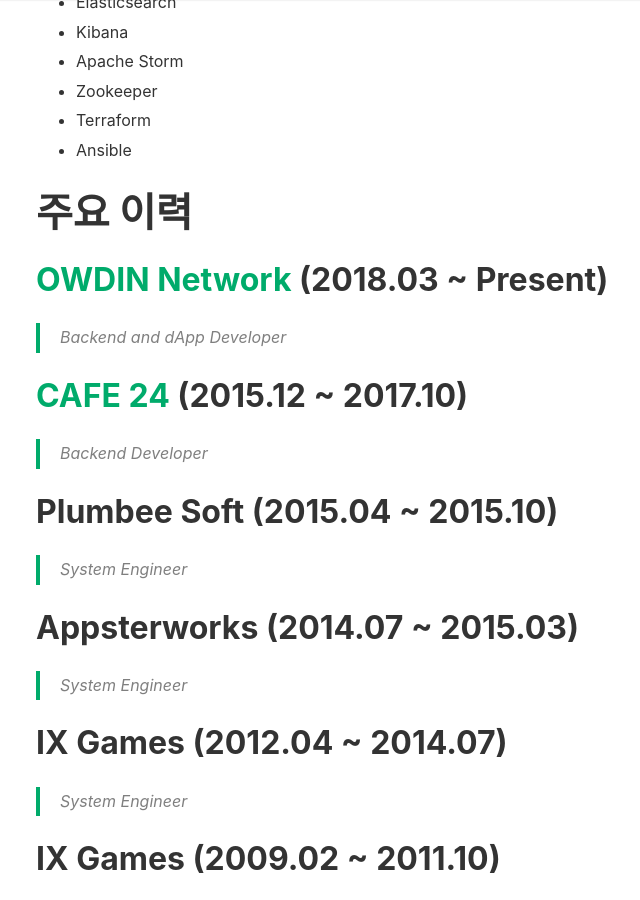
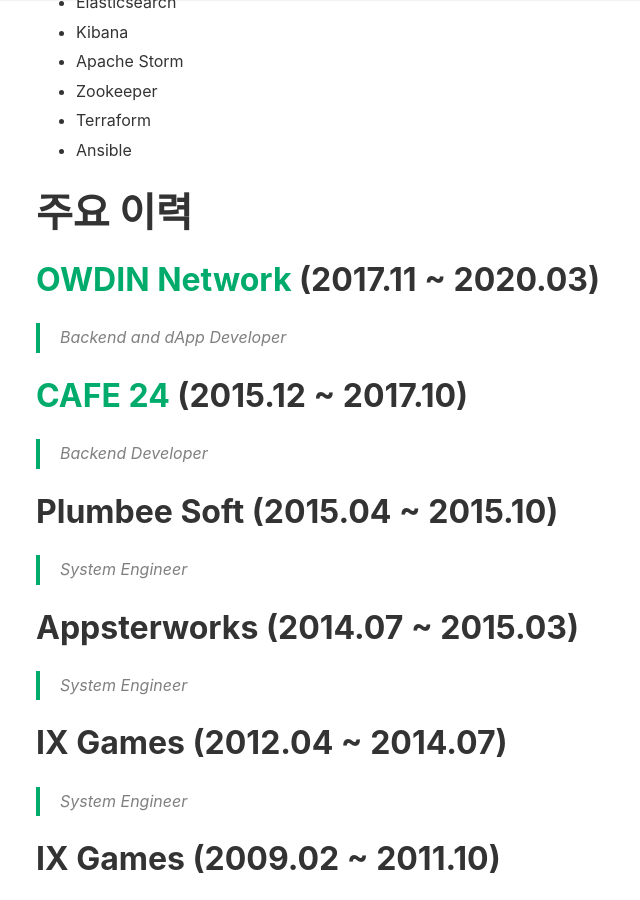
Before and after one commit to violetstair/violetstair.github.io, a Jekyll site: the page built from _pages/about.md, in a window 1280 px wide and 900 px high, scrolled down 903 px. Shown: the whole window, without its empty margins (49-689 px from the left). Built offline with Jekyll 4.4.1, drawn with Linux system fonts in a browser that asks for light colours; nearby versions of some CDN libraries.

Commit message:
Update about.md

```diff
--- a/_pages/about.md
+++ b/_pages/about.md
@@ -29,7 +29,7 @@
 * Ansible
 
 # 주요 이력
-## [OWDIN Network](https://owdin.network) (2018.03 ~ Present)
+## [OWDIN Network](https://owdin.network) (2017.11 ~ 2020.03)
 > Backend and dApp Developer
 
 ## [CAFE 24](https://www.cafe24.com/) (2015.12 ~ 2017.10)
```
